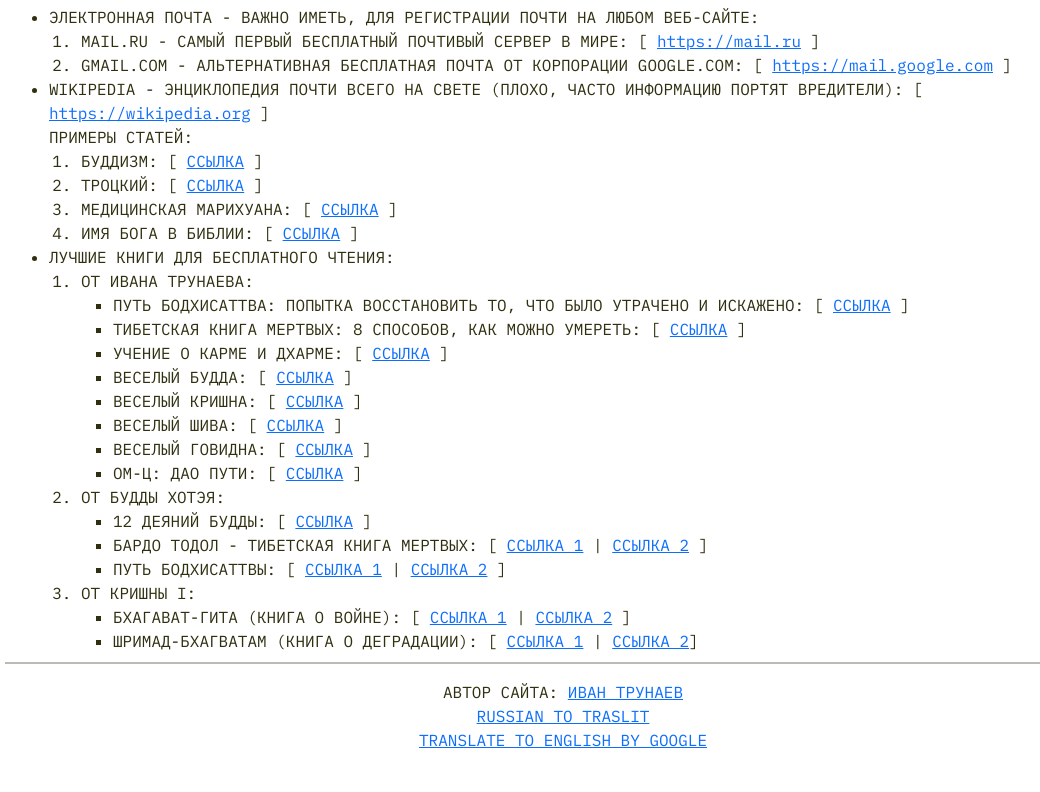
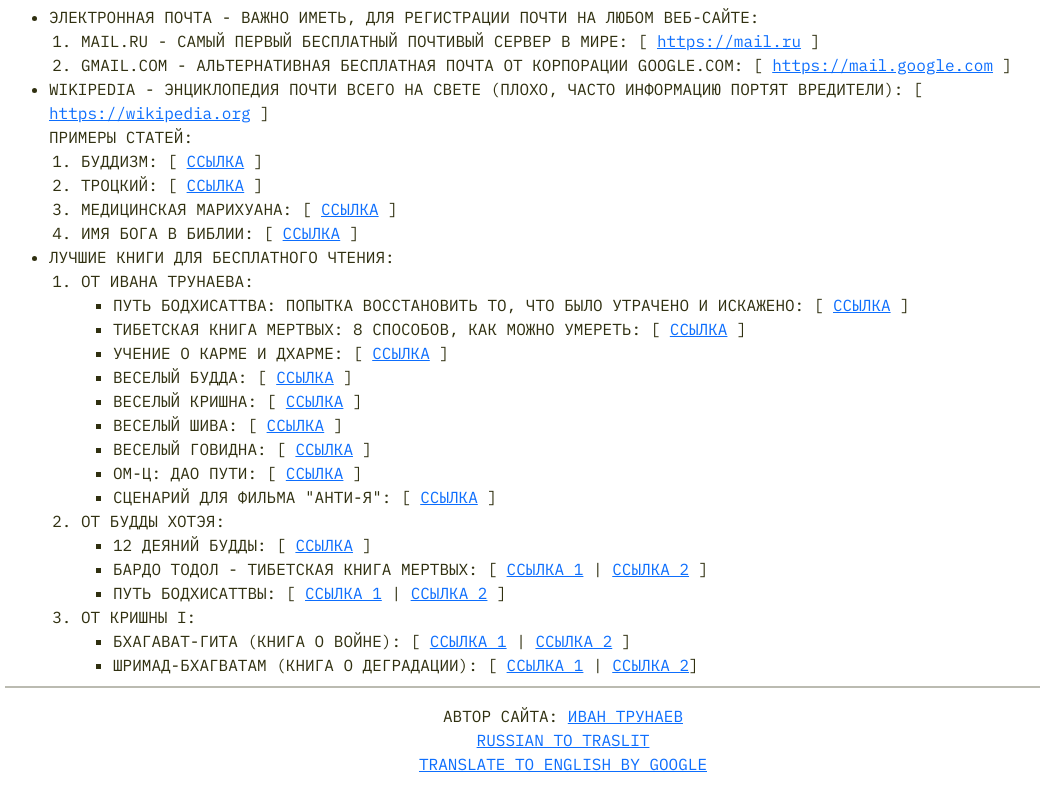
Before and after one commit to vsepohui/rupana, a plain HTML site: page index.html in a window 1280 px wide. Shown: the part 633-1425 px from the top of the page, without its empty margins (77-1117 px from the left). Before the commit the page ends 1401 px from the top, so only its background shows below. Drawn offline with Linux system fonts and the light colour scheme.

Commit message:
Anti-I cinema script

```diff
--- a/index.html
+++ b/index.html
@@ -74,6 +74,7 @@
 								<li>ВЕСЕЛЫЙ ШИВА: [ <a href="https://trunaev.ru/books/html/%D0%92%D0%B5%D1%81%D0%B5%D0%BB%D1%8B%D0%B9%20%D0%A8%D0%B8%D0%B2%D0%B0/">ССЫЛКА</a> ]</li>
 								<li>ВЕСЕЛЫЙ ГОВИДНА: [ <a href="https://trunaev.ru/books/html/%D0%92%D0%B5%D1%81%D0%B5%D0%BB%D1%8B%D0%B9%20%D0%93%D0%BE%D0%B2%D0%B8%D0%BD%D0%B4%D0%B0/">ССЫЛКА</a> ]</li>
 								<li>ОМ-Ц: ДАО ПУТИ: [ <a href="https://trunaev.ru/books/html/%D0%9E%D0%BC-%D0%A6%3A%20%D0%94%D0%B0%D0%BE%20%D0%9F%D1%83%D1%82%D0%B8/">ССЫЛКА</a> ]</li>
+								<li>СЦЕНАРИЙ ДЛЯ ФИЛЬМА "АНТИ-Я": [ <a href="https://trunaev.ru/books/html/%D0%A1%D1%86%D0%B5%D0%BD%D0%B0%D1%80%D0%B8%D0%B9%20%D0%B4%D0%BB%D1%8F%20%D1%84%D0%B8%D0%BB%D1%8C%D0%BC%D0%B0%20%D0%90%D0%BD%D1%82%D0%B8-%D1%8F/">ССЫЛКА</a> ]</li>
 							</ul>
 						</li>
 						<li>
```
